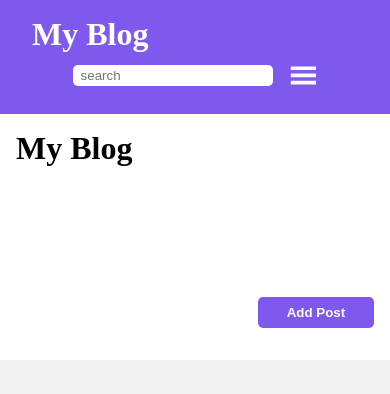
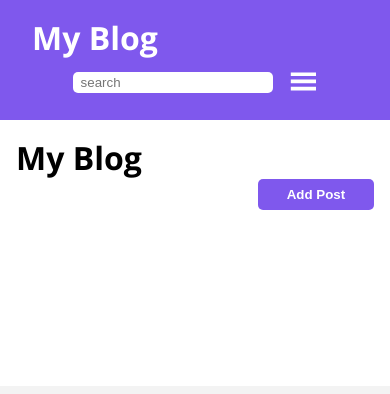
Before and after one commit to io62s/blog-app, a React (Create React App) app: page / in a window 390 px wide. Shown: the top 394 px of the page. Built offline with nearby package versions, Linux system fonts and the light colour scheme; no server answers.

Commit message:
minor style update responsive

```diff
--- a/src/Styles/AppMessageStyles.js
+++ b/src/Styles/AppMessageStyles.js
@@ -37,6 +37,10 @@ const MsgContainer = styled.div`
 
   @media (max-width: 850px) {
     padding: 1rem;
+
+    button {
+      position: relative;
+    }
   }
 `;
 
--- a/src/Styles/GlobalStyle.js
+++ b/src/Styles/GlobalStyle.js
@@ -7,7 +7,9 @@ const GlobalStyle = createGlobalStyle`
     box-sizing: border-box;
   }
 
-  font-family: "Open Sans", sans-serif;
+  body {
+    font-family: "Open Sans", sans-serif;
+  }
 `;
 
 export default GlobalStyle;
--- a/src/Styles/PostFormStyles.js
+++ b/src/Styles/PostFormStyles.js
@@ -73,6 +73,20 @@ const FormWrapper = styled.div`
         }
       }
     }
+    @media (max-width: 450px) {
+      display: block;
+      margin: 0 1rem;
+      width: 250px;
+
+      .buttons {
+        width: 100%;
+        ${flex("column", "center", "center")}
+
+        button {
+          margin-bottom: 0.5rem;
+        }
+      }
+    }
   }
 `;
 
```
